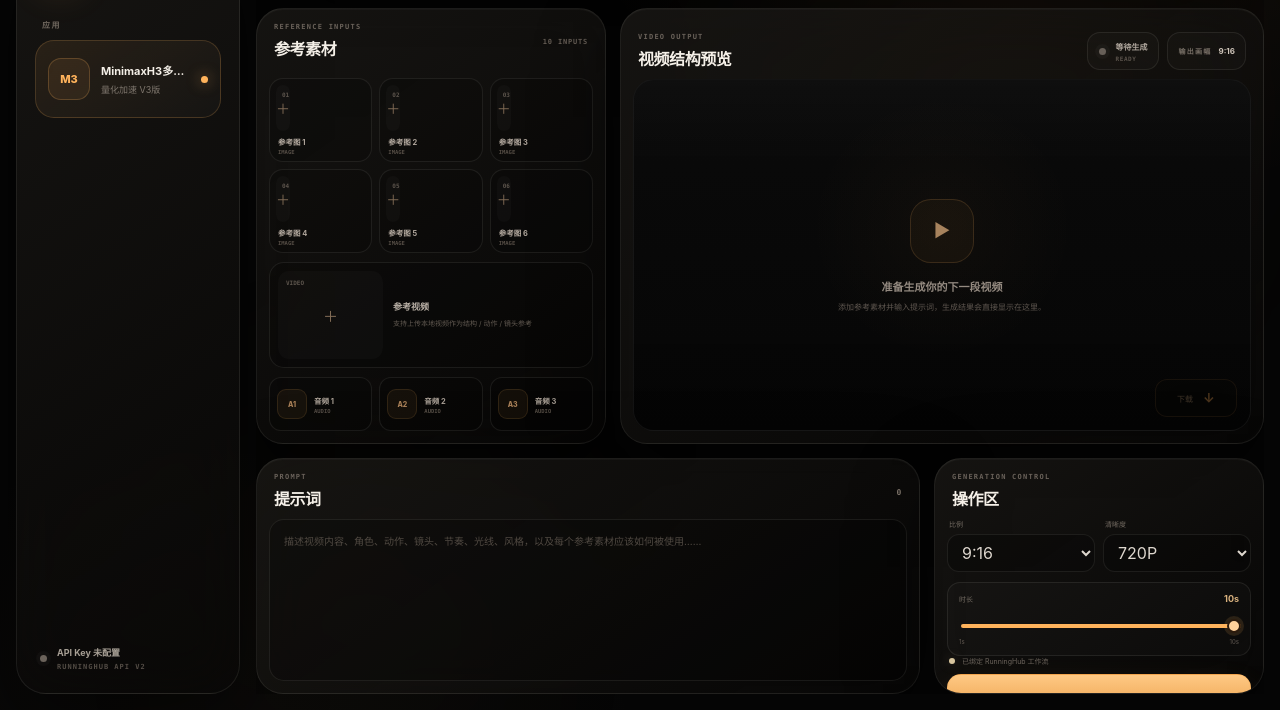
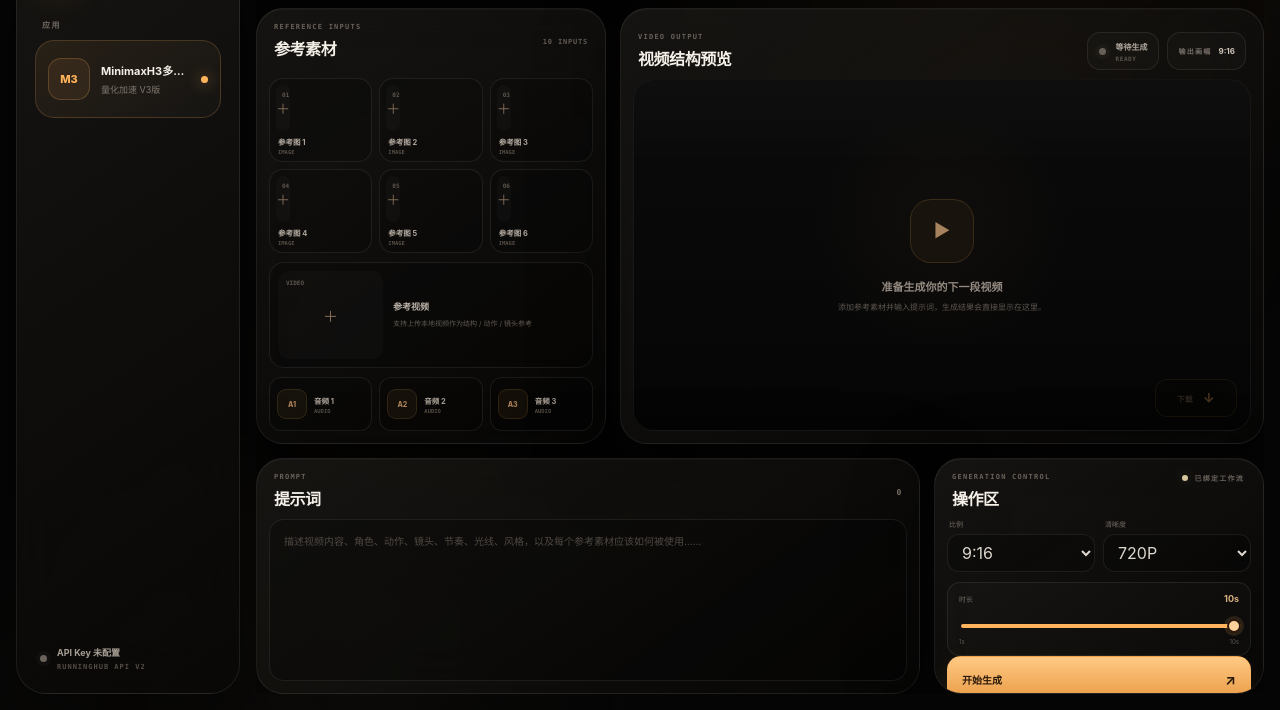
Before and after one commit to susu177990-rgb/RH-studio, a website: page index.html in a window 1280 px wide. Shown: the part 90-800 px from the top of the page. Drawn offline with Linux system fonts and the light colour scheme.

Commit message:
Compact generation control layout

```diff
--- a/index.html
+++ b/index.html
@@ -184,11 +184,12 @@
         </section>
 
         <section class="operation-panel glass">
-          <div class="panel-head compact-head">
+          <div class="panel-head compact-head operation-head">
             <div>
               <span>GENERATION CONTROL</span>
               <h2>操作区</h2>
             </div>
+            <div class="workflow-state compact-state"><i></i><span>已绑定工作流</span></div>
           </div>
 
           <div class="operation-grid">
@@ -226,7 +227,6 @@
           </div>
 
           <div class="operation-foot">
-            <div class="workflow-state"><i></i><span>已绑定 RunningHub 工作流</span></div>
             <button id="runBtn" class="generate-btn" type="button">
               <span class="generate-label">开始生成</span><b>↗</b>
             </button>
```
